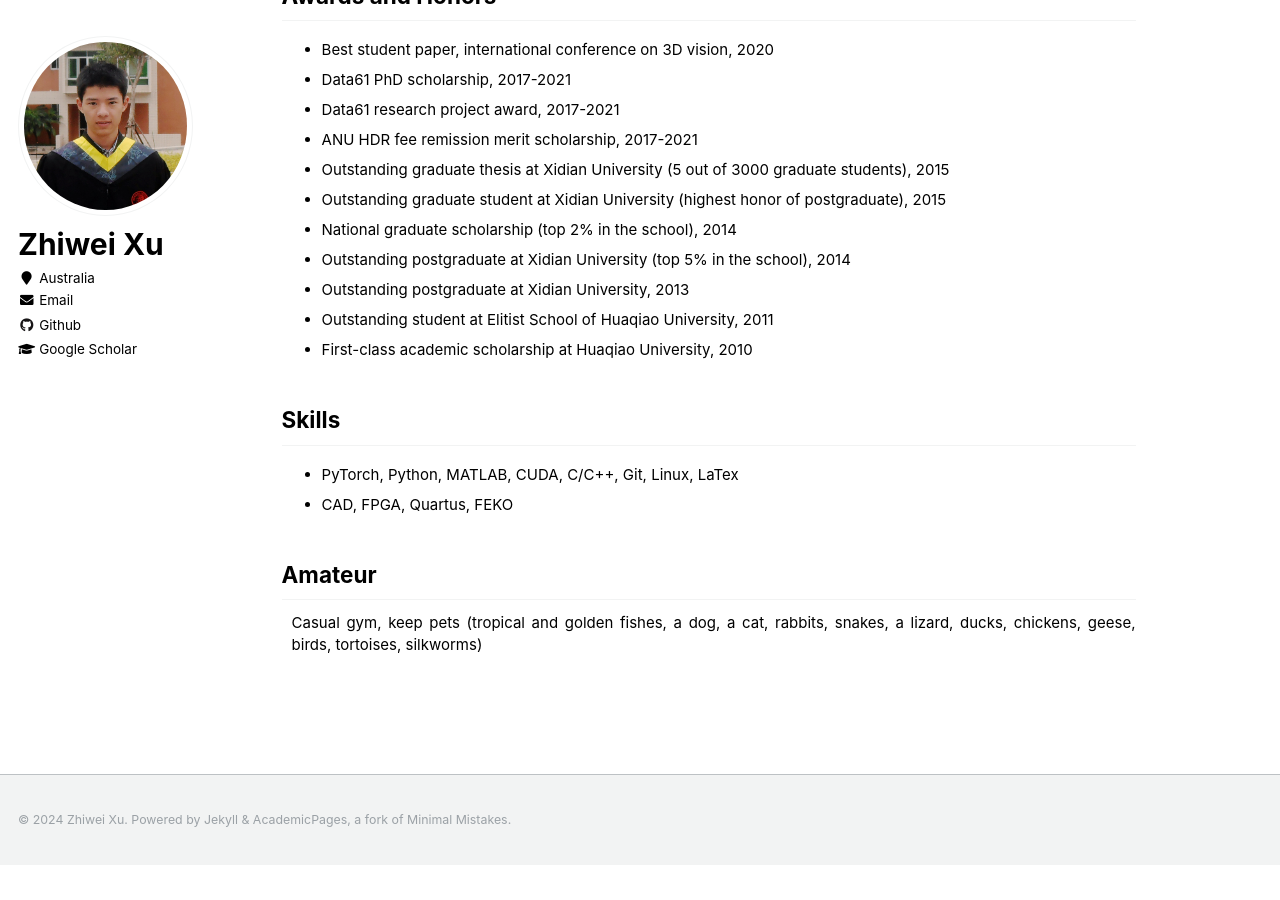
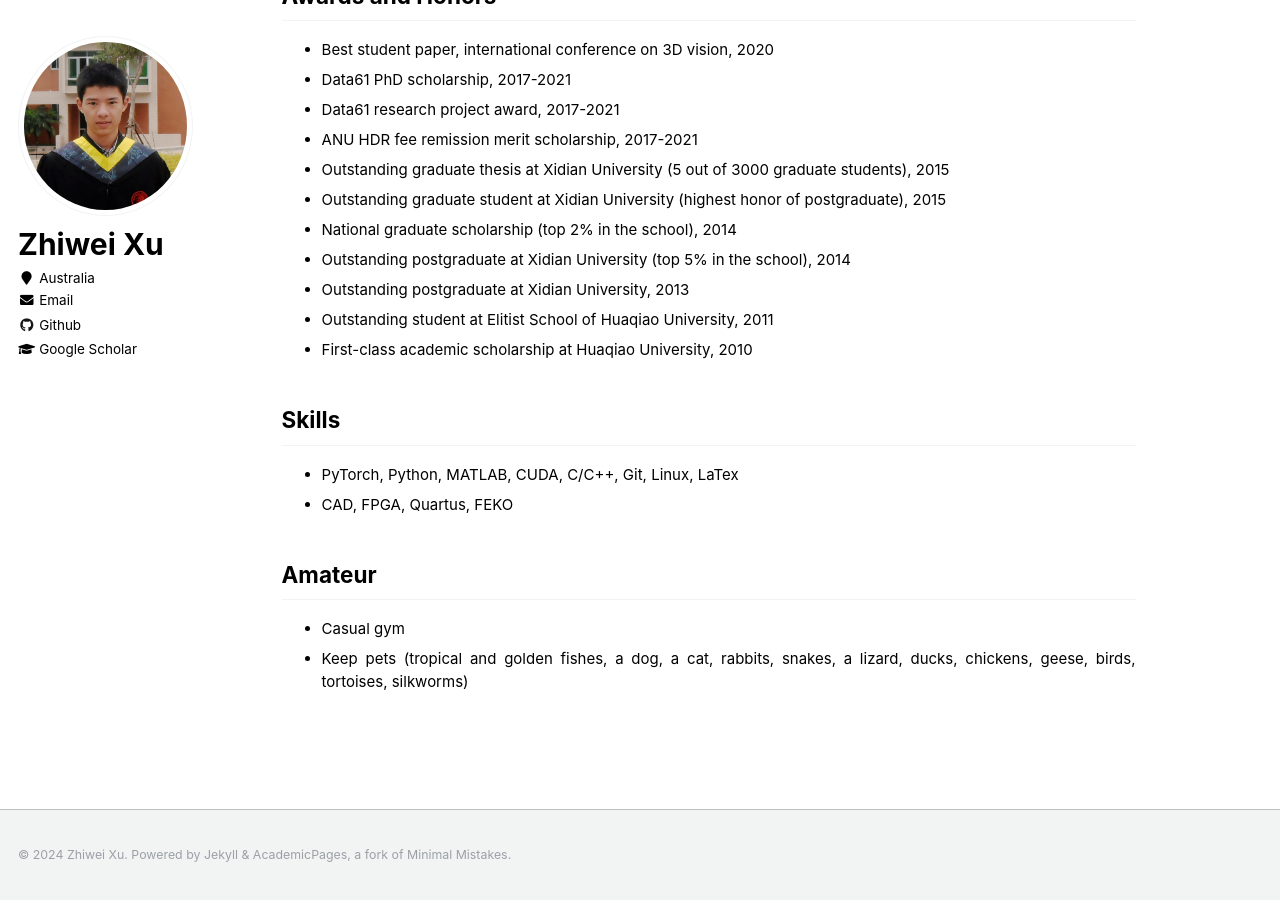
Before and after one commit to zwxu064/zwxu064.github.io, a Jekyll site: the page built from _pages/about.html, in a window 1280 px wide and 900 px high, scrolled down 3235 px. Built offline with Jekyll 4.4.1, drawn with Linux system fonts in a browser that asks for light colours; before the commit the page ends 4100 px from its top, so only the background shows below that.

Commit message:
Update about.html

```diff
--- a/_pages/about.html
+++ b/_pages/about.html
@@ -234,4 +234,8 @@ redirect_from:
 </ul>
 
 <h2 id="amateur">Amateur</h2>
-<p class="alignlefttab">Casual gym, keep pets (tropical and golden fishes, a dog, a cat, rabbits, snakes, a lizard, ducks, chickens, geese, birds, tortoises, silkworms)</p>
+<ul>
+    <li><div>Casual gym</div>
+
+    <li><div>Keep pets (tropical and golden fishes, a dog, a cat, rabbits, snakes, a lizard, ducks, chickens, geese, birds, tortoises, silkworms)</div>
+</ul>
```
